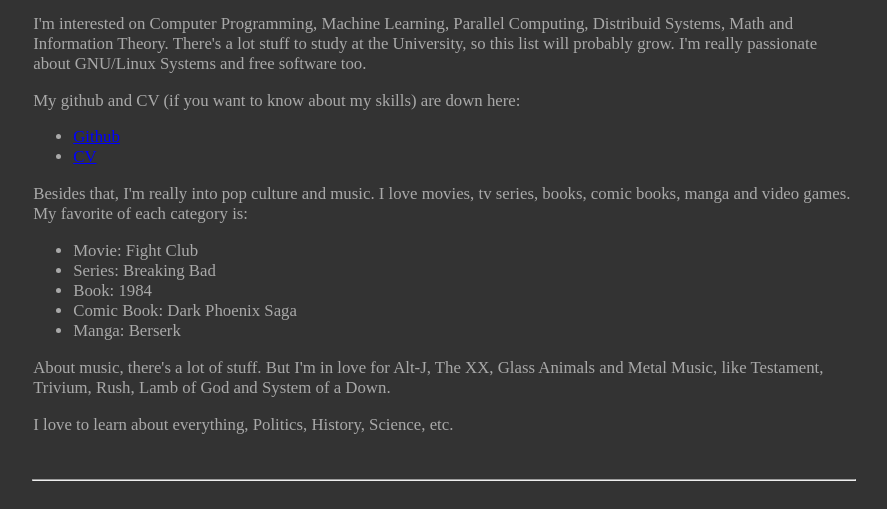
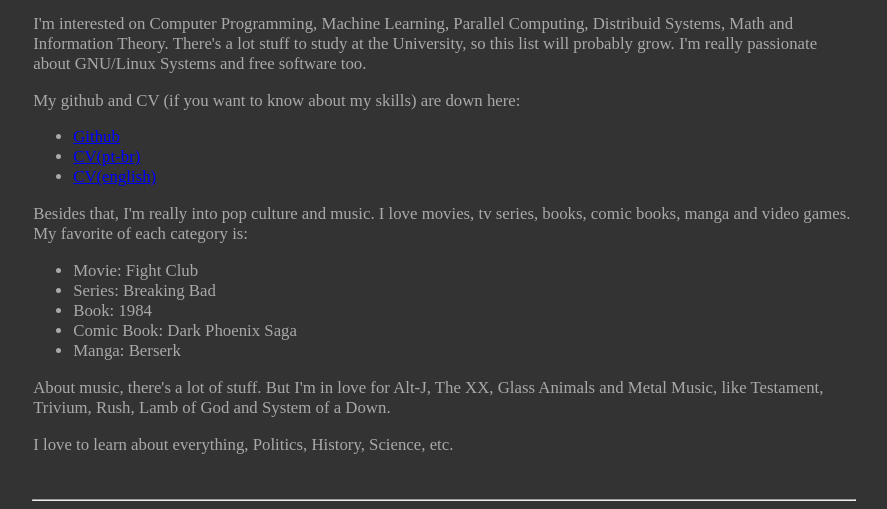
Before and after one commit to Guilhermeslucas/Personal-Website, a plain HTML site: page about.html in a window 1280 px wide. Shown: the part 348-857 px from the top of the page, without its empty margins (196-1083 px from the left). Drawn offline with Linux system fonts and the light colour scheme.

Commit message:
adding english CV

```diff
--- a/about.html
+++ b/about.html
@@ -45,7 +45,8 @@
 
         <ul>
             <li> <a href="https://github.com/Guilhermeslucas">Github</a> </li>
-            <li> <a href="Guilherme.pdf">CV</a> </li>
+            <li> <a href="Guilherme.pdf">CV(pt-br)</a> </li>
+            <li> <a href="Guilherme-en.pdf">CV(english)</a></li>
         </ul>
 
         </p>
```
Also changed, not shown: 1 other file.
